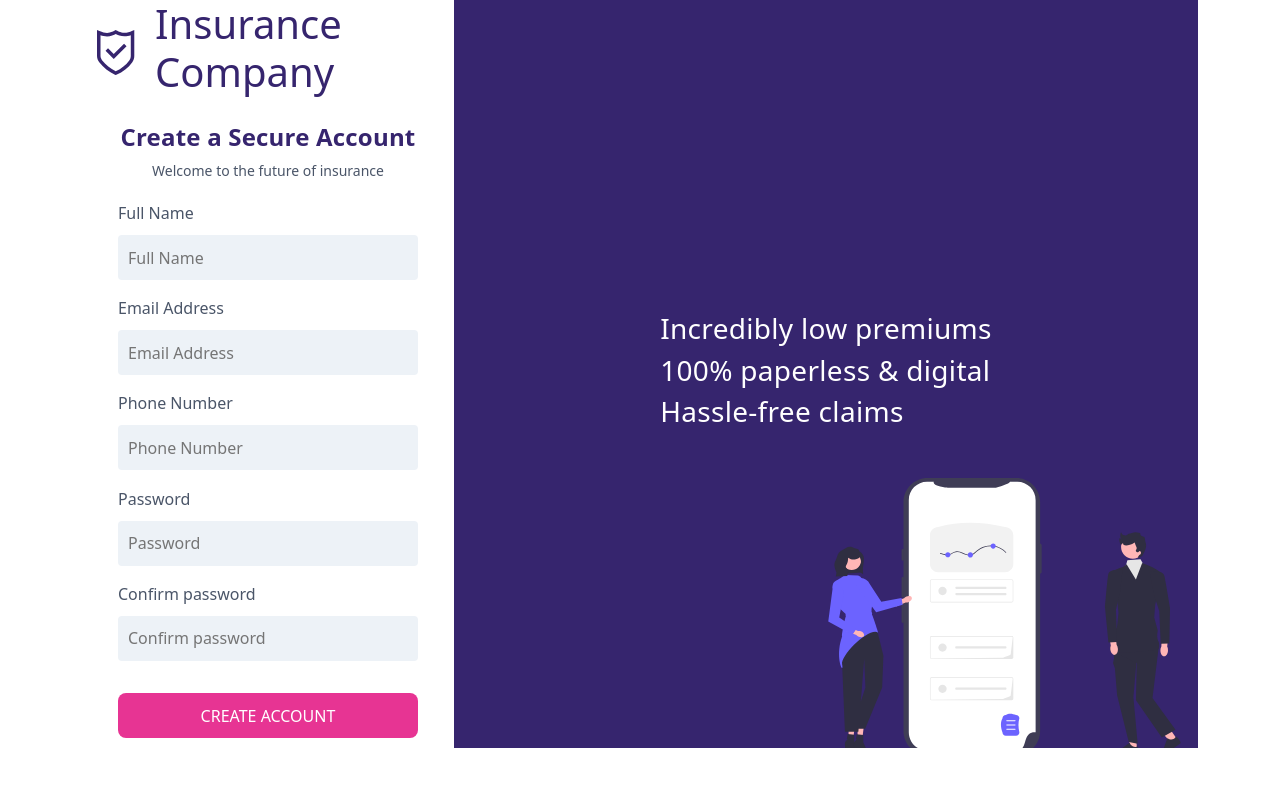
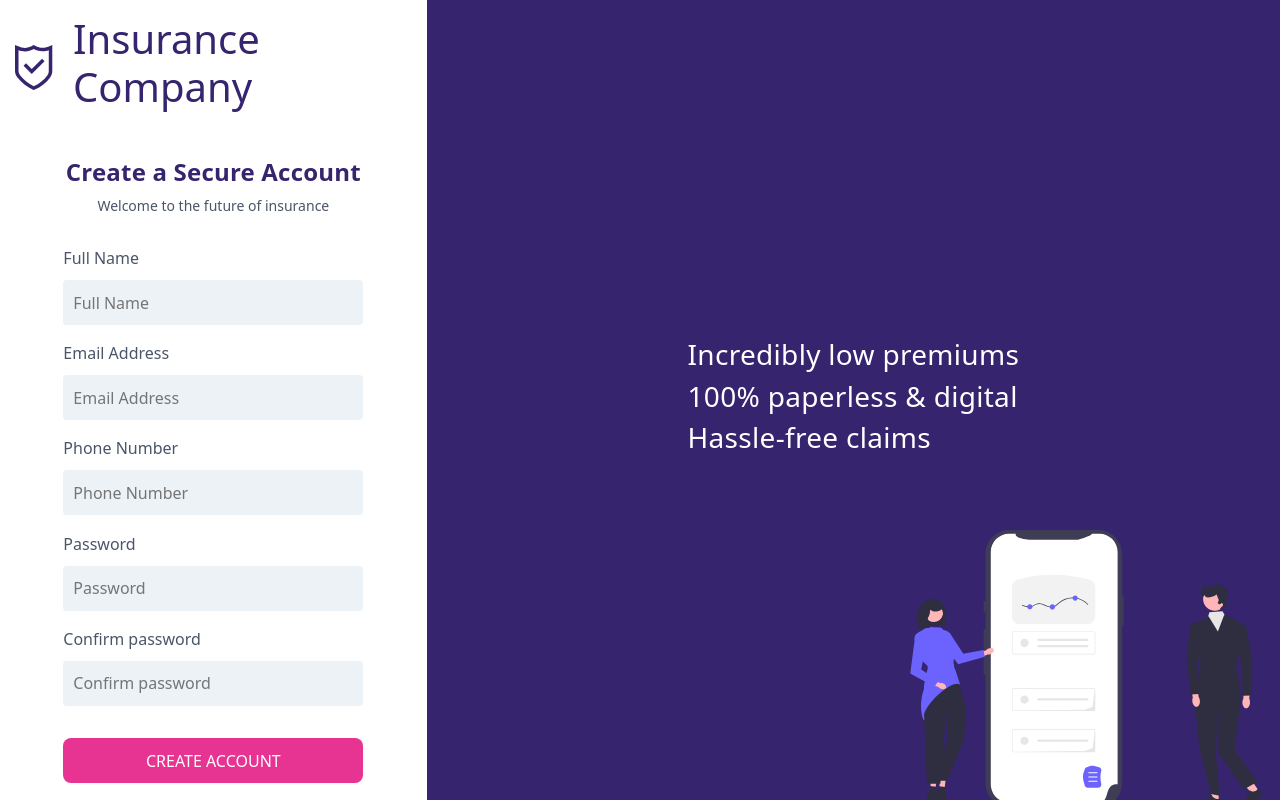
Before and after one commit to nirmal-velu/crm_ui-application, a React (Create React App) app: page /register in a window 1280 px wide. Built offline with nearby package versions, Linux system fonts and the light colour scheme.

Commit message:
Changes in register

```diff
--- a/package.json
+++ b/package.json
@@ -15,7 +15,7 @@
     "react": "^18.2.0",
     "react-bootstrap": "^2.9.1",
     "react-dom": "^18.2.0",
-    "react-router-dom": "^6.20.0",
+    "react-router-dom": "^6.20.1",
     "react-scripts": "5.0.1",
     "typescript": "^4.9.5",
     "web-vitals": "^2.1.4"
--- a/src/LandingPage/LandingPage.css
+++ b/src/LandingPage/LandingPage.css
@@ -7,6 +7,7 @@ body {
 
 #container-div {
     /* background-color: #36256E; */
+    height: 100vh;
     background: linear-gradient(to bottom, #36256E 50%, #FFF 50%);
 
 }
@@ -107,7 +108,7 @@ body {
     /* position: absolute;
     z-index: 1; */
     /* width: 100%; */
-    margin-top: 30px;
+    margin-top: 120px;
     bottom: 45%;
     gap: 38px;
 }
@@ -354,12 +355,14 @@ mobile 319-480 */
     font-weight: 600;
     line-height: 24px;
 }
+
 input[type="number"]::-webkit-inner-spin-button,
 input[type="number"]::-webkit-outer-spin-button,
 input[type="number"] {
     -webkit-appearance: none;
     margin: 0;
-  }
+}
+
 .forgot-pass-div {
     display: flex;
     justify-content: center;
@@ -414,6 +417,7 @@ input[type="number"] {
     height: 200px;
     margin-top: 8%;
 }
+
 /* ------------------------------------insurance coverage--------------- */
 
 /* #img-ins{
--- a/src/LandingPage/LandingPage.tsx
+++ b/src/LandingPage/LandingPage.tsx
@@ -12,14 +12,14 @@ import 'bootstrap/dist/css/bootstrap.min.css';
 // import { Link } from 'react-router-dom'
 import { useNavigate } from 'react-router-dom'
 
-interface LandingPageProps {}
+interface LandingPageProps { }
 const LandingPage: React.FC<LandingPageProps> = () => {
-const navigate=useNavigate();
+    const navigate = useNavigate();
 
     const handle = () => {
         window.location.href = '/login';
     };
-    const handleLogin=()=>{
+    const handleLogin = () => {
         navigate('/login');
     }
 
@@ -27,7 +27,7 @@ const navigate=useNavigate();
     return (
         <>
             <div id='container-div'>
-                <div className='upper-div'>
+                {/* <div className='upper-div'> */}
                 <div className='ins-log-div'>
                     <div className='insurance-div'>
                         <img className='insurance-img' src={insurance} /><span className='insurance-txt'>Insurance Company</span>
@@ -154,7 +154,7 @@ const navigate=useNavigate();
                 </footer>
 
             </div>
-            </div>
+            {/* </div > */}
         </>
     )
 }
--- a/src/components/Register.css
+++ b/src/components/Register.css
@@ -1,13 +1,17 @@
-.register-screen {
+/* .register-screen {
     height: 100vh;
     width: 100%;
     margin: 0%;
     padding: 0%;
-    /* position: fixed; */
-}
+    position: fixed;
+} */
 
-.container {
+.container1 {
     display: flex;
+    height: 100vh;
+    width: 100%;
+    margin: 0%;
+    padding: 0%;
 }
 
 .first-section {
@@ -29,7 +33,7 @@
     display: flex;
     /* flex-direction: row; */
     width: 100%;
-    padding: 0px 15px 15px 15px;
+    padding: 15px;
     align-items: center;
 }
 
@@ -59,6 +63,7 @@
     letter-spacing: 0.2px;
     text-align: center;
     font-size: 24px;
+    margin-top: 20px;
 }
 
 .subtitle {
@@ -66,7 +71,7 @@
     text-align: center;
     font-size: 14px;
     margin-top: 5px;
-    margin-bottom: 20px;
+    margin-bottom: 30px;
 }
 
 .form input {
--- a/src/components/Register.tsx
+++ b/src/components/Register.tsx
@@ -111,8 +111,8 @@ function Register() {
 
 
     return (
-        <div className='register-screen'>
-            <div className='container'>
+        // <div className='register-screen'>
+        <div className='container1'>
             <div className='first-section'>
                 <div className='header'>
                     <img src='Group.svg' width="38" height="45"></img>
@@ -246,7 +246,7 @@ function Register() {
                 <img src='Group 1000004714.svg' width="399" height="270"></img>
             </div>
         </div>
-        </div>
+        // </div>
     )
 }
 
```
Also changed, not shown: src/App.tsx (+4 -6 lines), 1 other file (tests, documents, lock files or other folders). Lines whose indentation alone changed are shown as unchanged.
